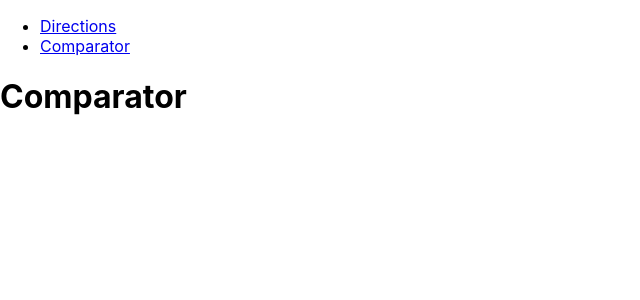
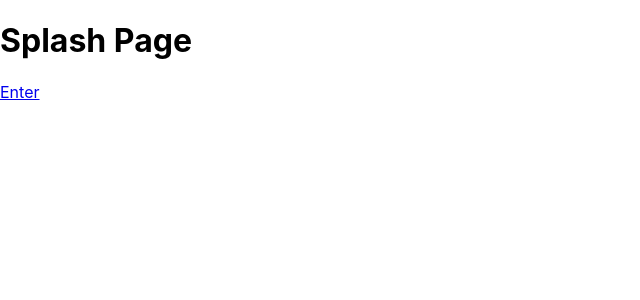
Before and after one commit to leonardmoses/marvel_character_comparator_2, a React (Create React App) app: page / in a window 1280 px wide. Shown: the top 300 px of the page, without its empty margins (0-640 px from the left). Built offline with nearby package versions, Linux system fonts and the light colour scheme.

Commit message:
Routes Fixed Splash page set to root. Added Layout to surround each page in app.js

```diff
--- a/src/App.js
+++ b/src/App.js
@@ -1,13 +1,17 @@
 import { Route, Routes } from "react-router-dom";
 import "./App.css";
 import Splash from "./pages/Splash";
-import Home from "./pages/Home";
+import Comparator from "./pages/Comparator";
+import Directions from "./pages/Directions";
+import Layout from "./components/layouts/Layout";
+
 
 function App() {
   return (
     <Routes>
-      <Route element={<Splash />} path="/splash" />
-      <Route element={<Home />} path="*" exact={true}/>
+      <Route element={<Splash />} path="/" />
+      <Route element={<Layout><Comparator /></Layout>} path="/comparator"/>
+      <Route element={<Layout><Directions/></Layout>} path="/directions"/>
     </Routes>
   );
 }
--- a/src/components/layouts/MainNav.js
+++ b/src/components/layouts/MainNav.js
@@ -4,12 +4,8 @@ const MainNav = () => {
   return (
     <div>
       <ul>
-        <li>
-          <Link to="/directions">Directions</Link>
-        </li>
-        <li>
-          <Link to="/">Comparator</Link>
-        </li>
+        <li><Link to="/directions">Directions</Link></li>
+        <li><Link to="/comparator">Comparator</Link></li>
       </ul>
     </div>
   );
--- a/src/index.js
+++ b/src/index.js
@@ -11,5 +11,4 @@ root.render(
         <App />
     </BrowserRouter>
 
-
 );
--- /dev/null
+++ b/src/pages/Comparator.js
@@ -0,0 +1,9 @@
+const Comparator = () => {
+  return (
+    <div>
+      <h1>Comparator</h1>
+    </div>
+  );
+};
+
+export default Comparator;
--- a/src/pages/Home.js
+++ /dev/null
@@ -1,16 +0,0 @@
-import { Route, Routes } from "react-router-dom";
-import Layout from "../components/layouts/Layout";
-import Directions from "./Directions";
-
-const Home = () => {
-  return (
-    <Layout>
-      <Routes>
-        <Route element={<Directions />} path="/directions"/>
-      </Routes>
-      <h1>Comparator</h1>
-    </Layout>
-  );
-};
-
-export default Home;
--- a/src/pages/Splash.js
+++ b/src/pages/Splash.js
@@ -4,7 +4,7 @@ const Splash = () => {
   return (
     <div>
       <h1>Splash Page</h1>
-      <Link to="/">Enter</Link>
+      <Link to="/comparator">Enter</Link>
     </div>
   );
 };
```
